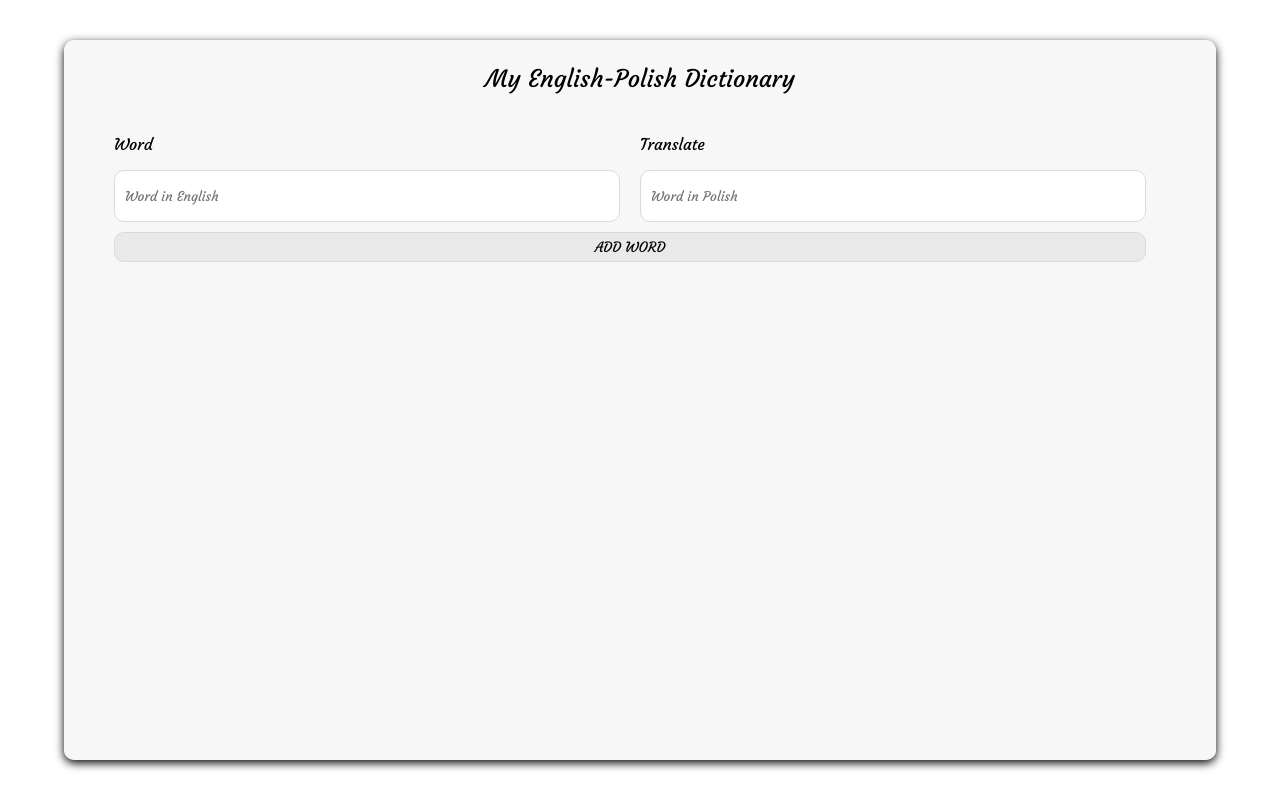
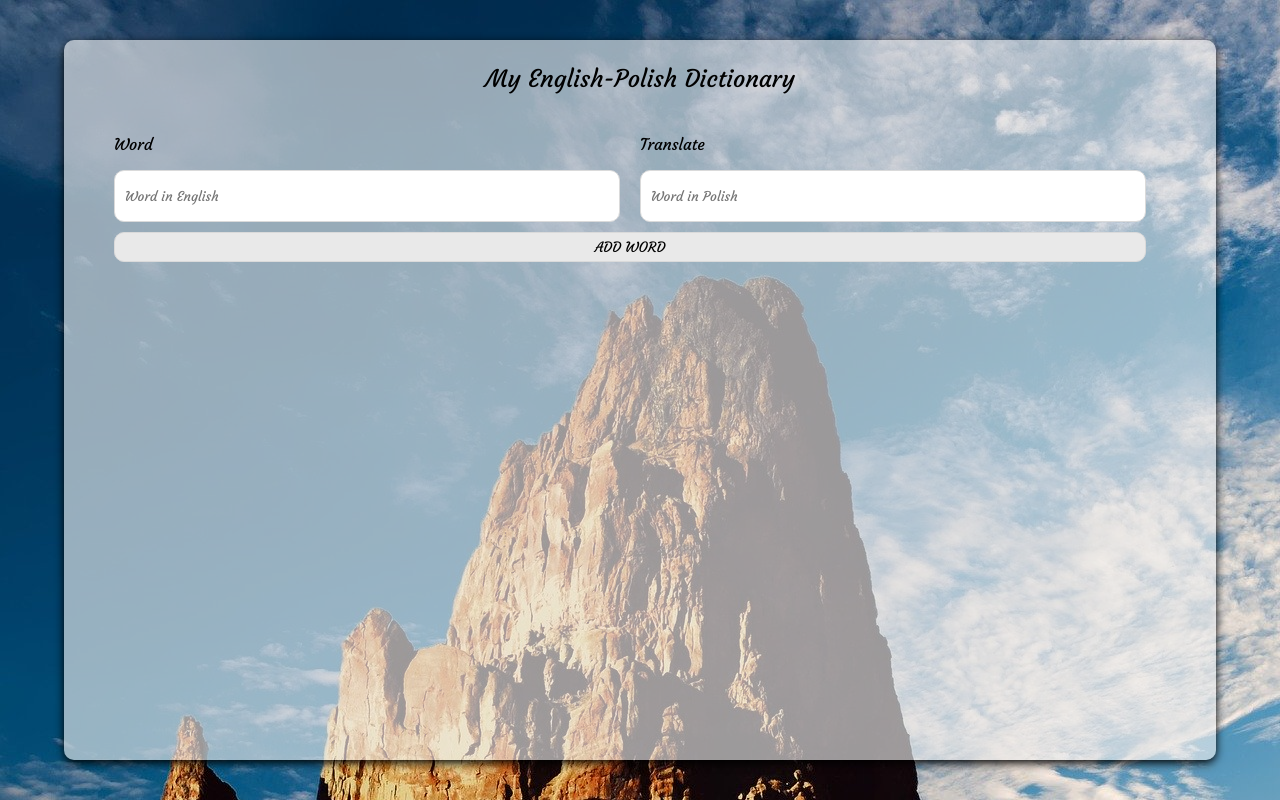
Before and after one commit to andymtv/engpoldictionary, a plain HTML site: page index.html in a window 1280 px wide. Drawn offline with Linux system fonts and the light colour scheme; the site is published under a folder, as on GitHub Pages, so addresses that start at the root find nothing.

Commit message:
Add files via upload

```diff
--- a/css/style.css
+++ b/css/style.css
@@ -1,7 +1,7 @@
 html {
     height: 100%;
     width: 100%;
-    background: url(/img/mnt.jpg);
+    background: url(../img/mnt.jpg);
 }
 
 body {
```
